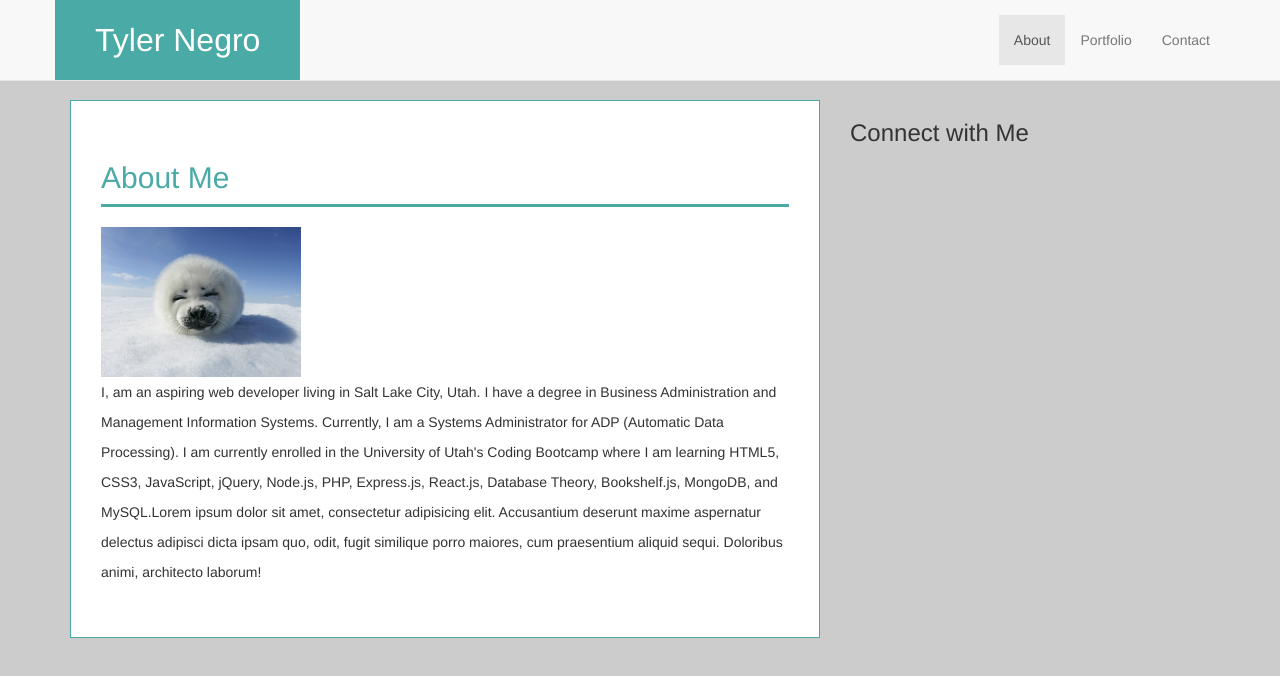
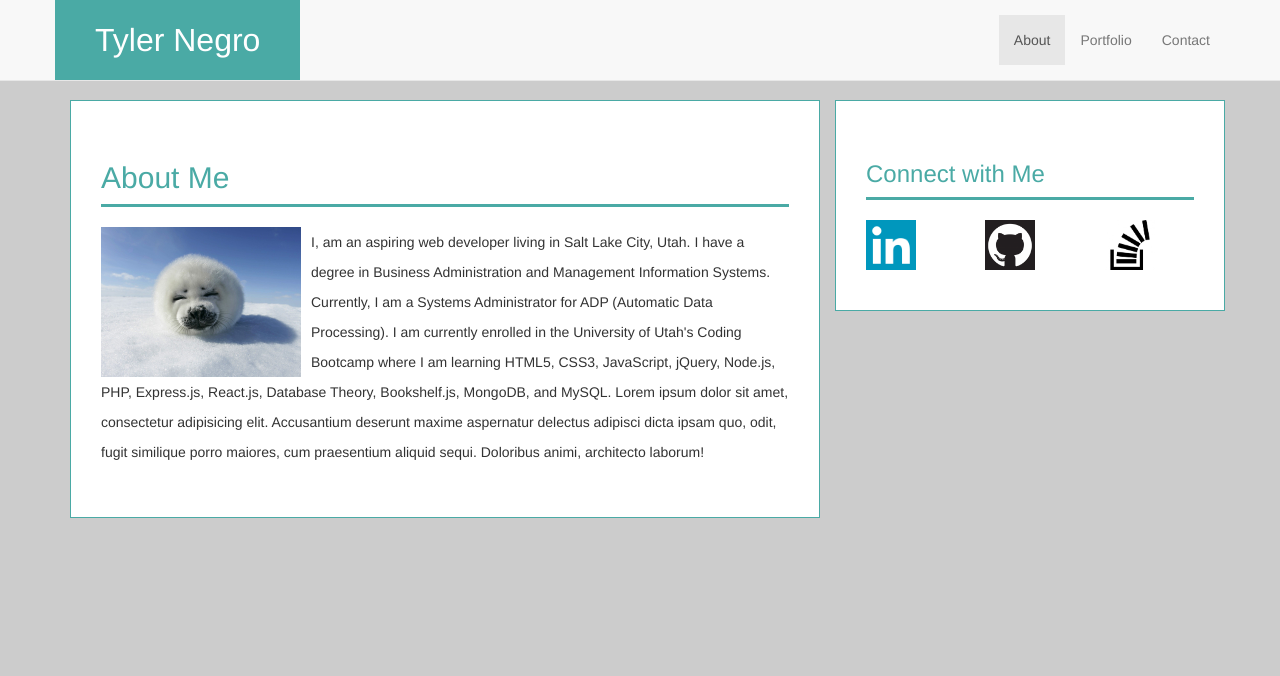
Before and after one commit to tylern-dev/Bootstrap-Portfolio, a plain HTML site: page index.html in a window 1280 px wide. Drawn offline with nearby package versions, Linux system fonts and the light colour scheme.

Commit message:
changes to index.html

```diff
--- a/assets/css/style.css
+++ b/assets/css/style.css
@@ -26,6 +26,8 @@ body{
 
 /*******************************************/
 
+/*Main Content Section*/
+
 .left-content{
     padding: 40px 30px 40px 30px;
     border: 1px solid rgb(74,170,165);
@@ -44,8 +46,26 @@ body{
 }
 
 .image {
-    margin-right: 15px;*/
-    float: left;
+    margin-right:10px;
     height: 150px;
     width: 200px;
 }
+
+/*********************/
+
+/*SIDEBAR SECTION*/
+.connect-heading{
+    color: rgb(74,170,165);
+    font-size: 24px;
+    border-bottom: 3px solid rgb(74,170,165);
+    margin-bottom: 20px;
+}
+.connect-image{
+    height: 50px;
+    width: 50px;
+}
+.right-content{
+    padding:40px 30px;
+    border: 1px solid rgb(74,170,165);
+    background-color:#fff;
+}
--- a/index.html
+++ b/index.html
@@ -40,12 +40,25 @@
 					<div class="section-heading">
 						<h2>About Me</h2>
 					</div>
-					<img class="image img-responsive" src="assets/images/profile.jpg" alt="">
-					<p>I, am an aspiring web developer living in Salt Lake City, Utah. I have a degree in Business Administration and Management Information Systems. Currently, I am a Systems Administrator for ADP (Automatic Data Processing). I am currently enrolled in the University of Utah's Coding Bootcamp where I am learning HTML5, CSS3, JavaScript, jQuery, Node.js, PHP, Express.js, React.js, Database Theory, Bookshelf.js, MongoDB, and MySQL.Lorem ipsum dolor sit amet, consectetur adipisicing elit. Accusantium deserunt maxime aspernatur delectus adipisci dicta ipsam quo, odit, fugit similique porro maiores, cum praesentium aliquid sequi. Doloribus animi, architecto laborum!</p>
+					<img class="image pull-left img-responsive" src="assets/images/profile.jpg" alt="">
+					<p>I, am an aspiring web developer living in Salt Lake City, Utah. I have a degree in Business Administration and Management Information Systems. Currently, I am a Systems Administrator for ADP (Automatic Data Processing). I am currently enrolled in the University of Utah's Coding Bootcamp where I am learning HTML5, CSS3, JavaScript, jQuery, Node.js, PHP, Express.js, React.js, Database Theory, Bookshelf.js, MongoDB, and MySQL. Lorem ipsum dolor sit amet, consectetur adipisicing elit. Accusantium deserunt maxime aspernatur delectus adipisci dicta ipsam quo, odit, fugit similique porro maiores, cum praesentium aliquid sequi. Doloribus animi, architecto laborum!</p>
 				</div>
 			</div>
-			<div class="col-xs-12 col-s-12 col-md-4 sidebar-offcanvas" id="sidebar"> <!-- sidebar -->
-				<h3>Connect with Me</h3>
+			<div class="col-xs-12 col-s-12 col-md-4 sidebar-offcanvas right-content" id="sidebar"> <!-- sidebar -->
+				<div class="connect-heading">
+					<h3>Connect with Me</h3>
+				</div>
+				<div class="row">
+					<div class="col-xs-4">
+						<a href="#"><img src="assets/images/linkedin.png" alt="" class="connect-image"></a>
+					</div>
+					<div class="col-xs-4">
+						<a href="#"><img src="assets/images/git.png" alt="" class="connect-image"></a>
+					</div>
+					<div class="col-xs-4">
+						<a href="#"><img src="assets/images/stackoverflow.jpg" alt="" class="connect-image img-responsive"></a>
+					</div>
+				</div>
 
 			</div>
 
```
